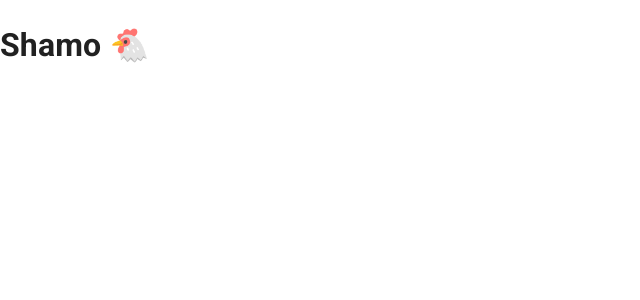
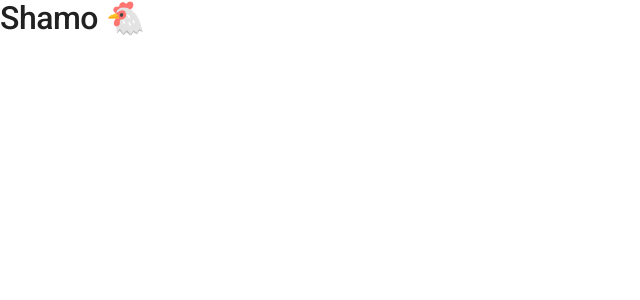
Before and after one commit to mi-wada/shamo, a Next.js app in the folder web/: page / in a window 1280 px wide. Shown: the top 300 px of the page, without its empty margins (0-640 px from the left). Built offline with nearby package versions, Linux system fonts and the light colour scheme.

Commit message:
Use Typography at AppBar

```diff
--- a/web/src/components/common/AppBar/index.tsx
+++ b/web/src/components/common/AppBar/index.tsx
@@ -1,6 +1,8 @@
+import { Typography } from "@mui/material";
+
 // NOTE: When the height is changed, Update the LoadingScreen style.
 export const AppBar = () => (
   <>
-    <h1>Shamo 🐔</h1>
+    <Typography variant="h1">Shamo 🐔</Typography>
   </>
 );
```
